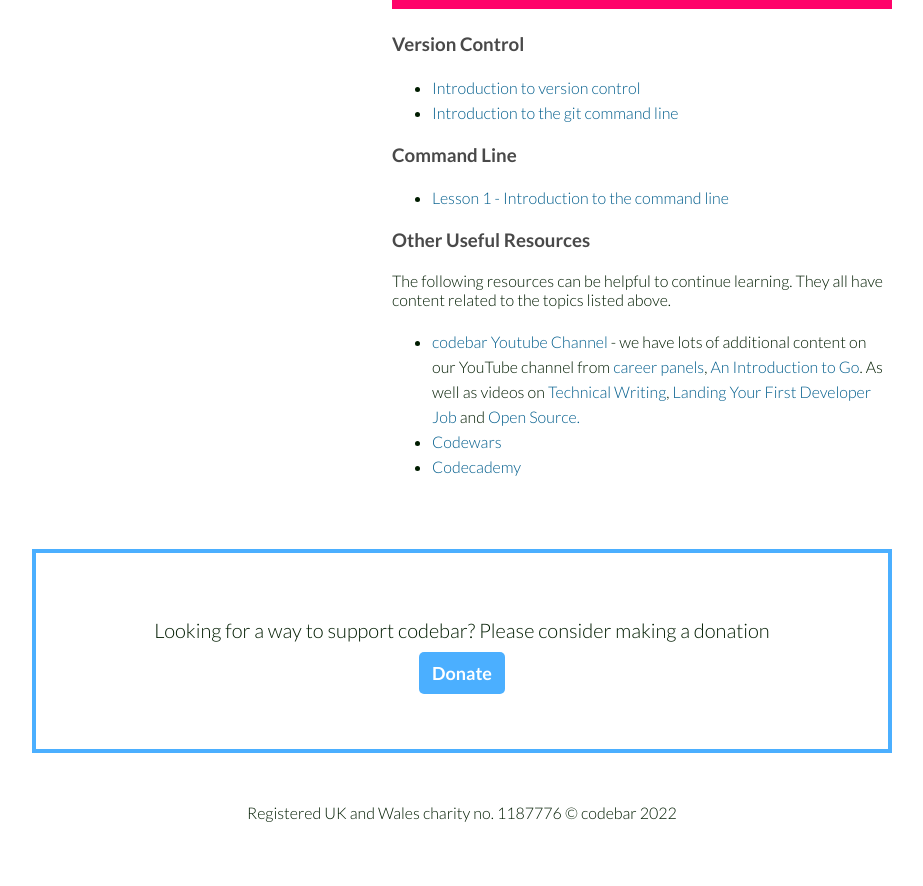
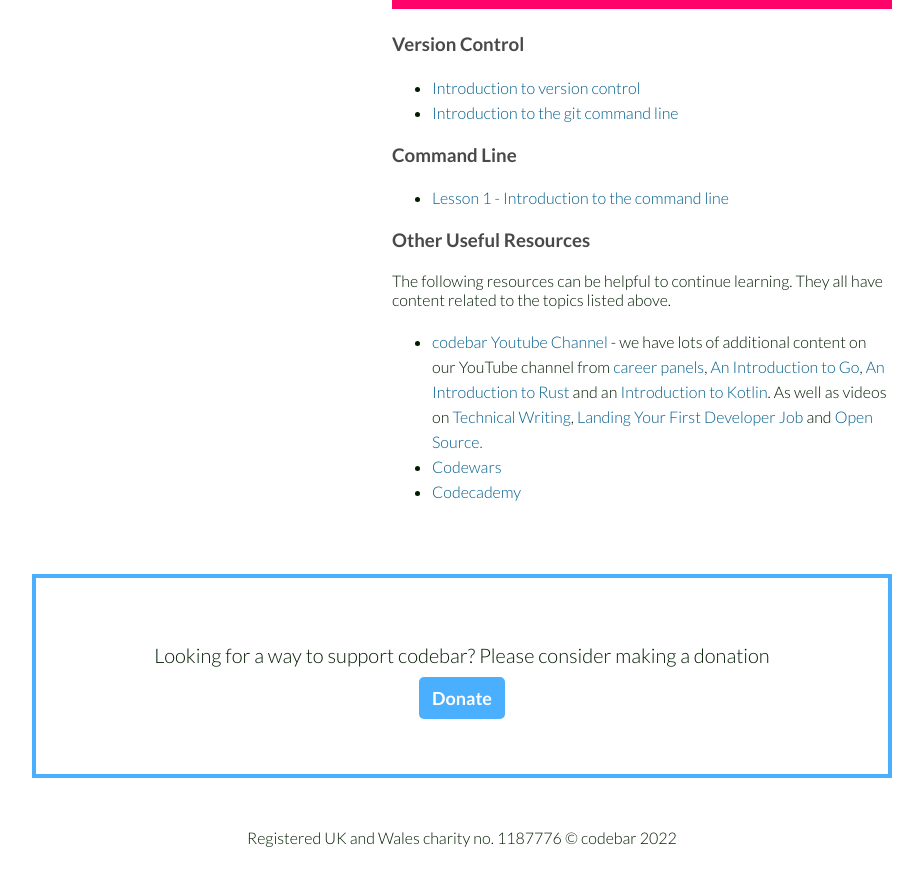
Before and after one commit to codebar/tutorials, a Jekyll site: the page index.html, which Jekyll copies as it is, in a window 1280 px wide and 900 px high, scrolled down 2110 px. Shown: the top 886 px of the window, without its empty margins (178-1101 px from the left). Built offline with Jekyll 4.4.1, drawn with Linux system fonts in a browser that asks for light colours.

Commit message:
add more youtube links

```diff
--- a/index.html
+++ b/index.html
@@ -130,7 +130,7 @@
         <h3>Other Useful Resources</h3>
         <p>The following resources can be helpful to continue learning. They all have content related to the topics listed above.</p>
         <ul>
-          <li><a href="https://www.youtube.com/channel/UCEYz232agE47GHUq8wneBCA">codebar Youtube Channel</a> - we have lots of additional content on our YouTube channel from <a href="https://youtube.com/playlist?list=PLfJjhFVOvESLRpBl92nIbhxuYLrJ0PoUy" target="_blank">career panels</a>, <a href="https://youtu.be/kil8OLotEnw" target="_blank">An Introduction to Go</a>. As well as videos on <a href="https://youtu.be/aTDJsiEzWwE" target="_blank">Technical Writing</a>, <a href="https://youtu.be/-xpPg6TPgK0" target="_blank">Landing Your First Developer Job</a> and <a href="https://youtu.be/k6MdHWm2Qg0" target="_blank">Open Source.</a></li>
+          <li><a href="https://www.youtube.com/channel/UCEYz232agE47GHUq8wneBCA">codebar Youtube Channel</a> - we have lots of additional content on our YouTube channel from <a href="https://youtube.com/playlist?list=PLfJjhFVOvESLRpBl92nIbhxuYLrJ0PoUy" target="_blank">career panels</a>, <a href="https://youtu.be/kil8OLotEnw" target="_blank">An Introduction to Go</a>, <a href="https://youtu.be/6FnOiIW7LB8" target="_blank">An Introduction to Rust</a> and an <a href="https://youtu.be/itoKrNnVHzs" target="_blank">Introduction to Kotlin</a>. As well as videos on <a href="https://youtu.be/aTDJsiEzWwE" target="_blank">Technical Writing</a>, <a href="https://youtu.be/-xpPg6TPgK0" target="_blank">Landing Your First Developer Job</a> and <a href="https://youtu.be/k6MdHWm2Qg0" target="_blank">Open Source.</a></li>
           <li><a href="https://www.codewars.com/">Codewars</a></li>
           <li><a href="https://www.codecademy.com/">Codecademy</a></li>
         </ul>
```
